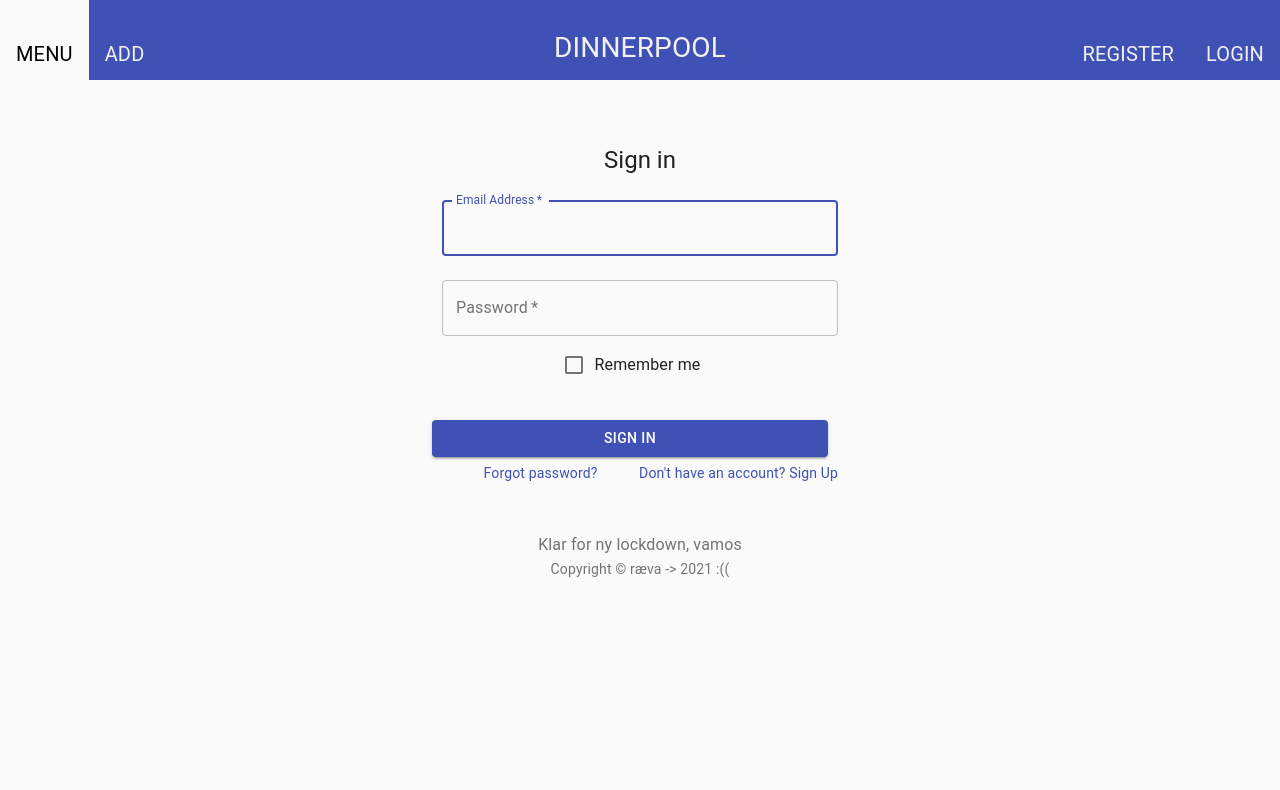
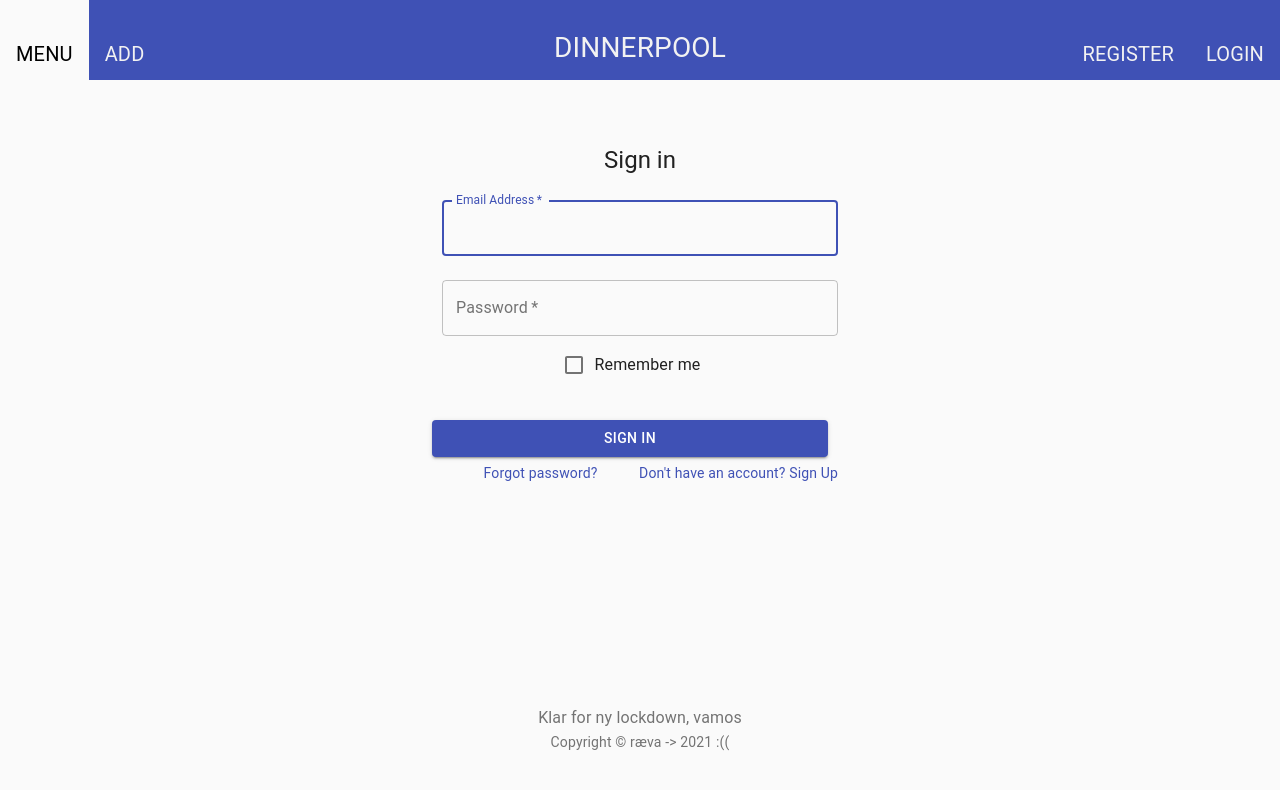
Before and after one commit to joonerik/tdt4140-pu45, a React (Create React App) app in the folder frontend/: page /login in a window 1280 px wide. Shown: the top 790 px of the page. Built offline with nearby package versions, Linux system fonts and the light colour scheme.

Commit message:
style: move footer and style courses

```diff
--- a/frontend/src/components/DinnerBox/DinnerBox.js
+++ b/frontend/src/components/DinnerBox/DinnerBox.js
@@ -23,10 +23,10 @@ function DinnerBox(props) {
     if (content === 1) {
         info = <div className="dinnerDetails">
             <ul>
-                <li style={{ fontWeight: 'bold' }}>Description: {props.card.capacity}</li>
+                <li style={{ fontWeight: 'bold' }}>Description</li>
                 <li>{props.card.description}</li>
                 {courses.map((course, count) => (
-                    <li key={count}>{course}</li>
+                    <li style={{listStyle: 'circle', textIndent:'10px'}} key={count}>{course}</li>
                 ))}
             </ul>
         </div>
--- a/frontend/src/components/Footer/Footer.js
+++ b/frontend/src/components/Footer/Footer.js
@@ -19,9 +19,9 @@ const useStyles = makeStyles((theme) => ({
   footer: {
     backgroundColor: "theme.palette.background.paper",
     padding: theme.spacing(6),
-    position: "sticky",
+    position: "fixed",
     width: "100%",
-    marginTop: "0"
+    bottom: "0"
   },
 }));
 
```
